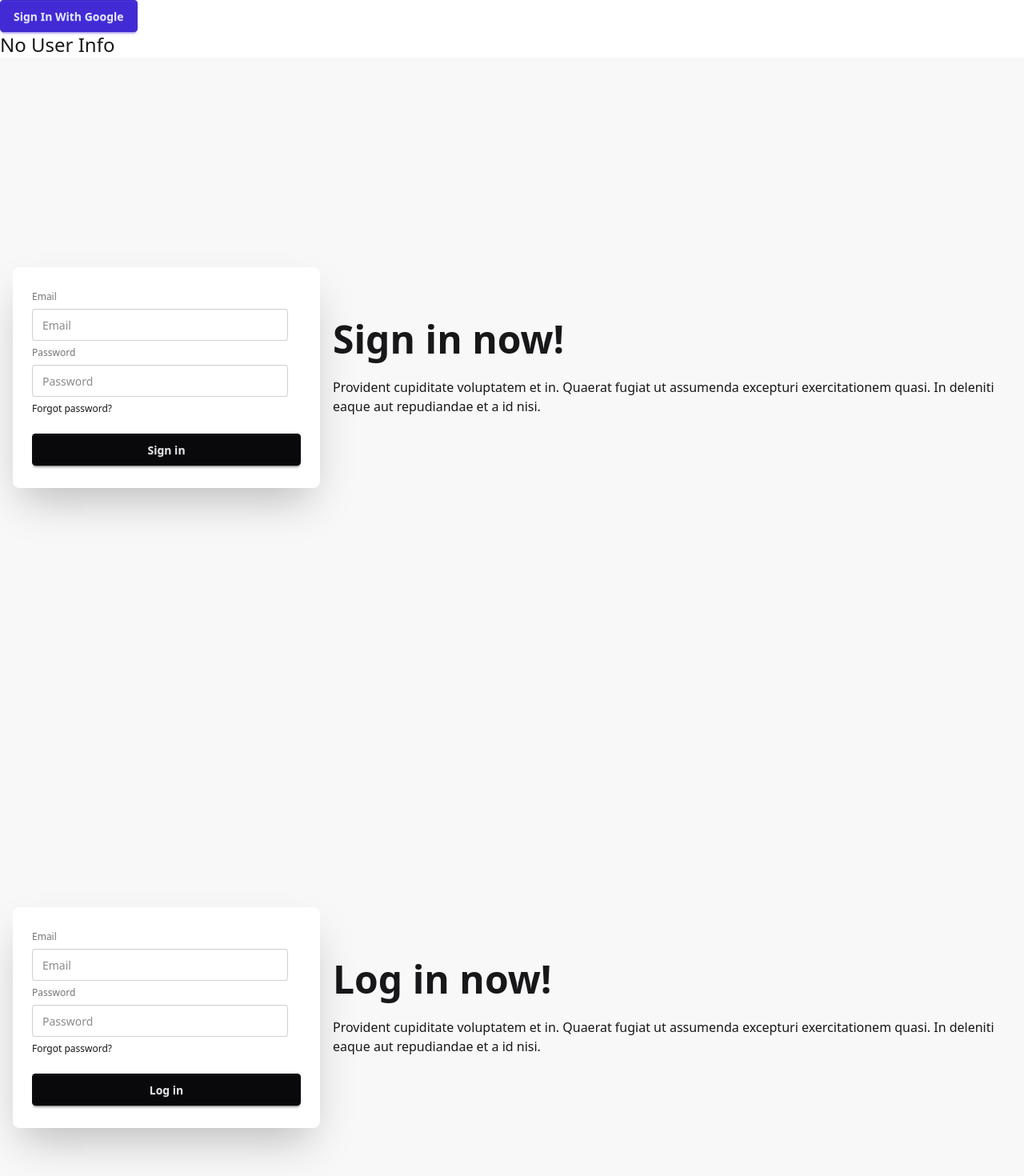
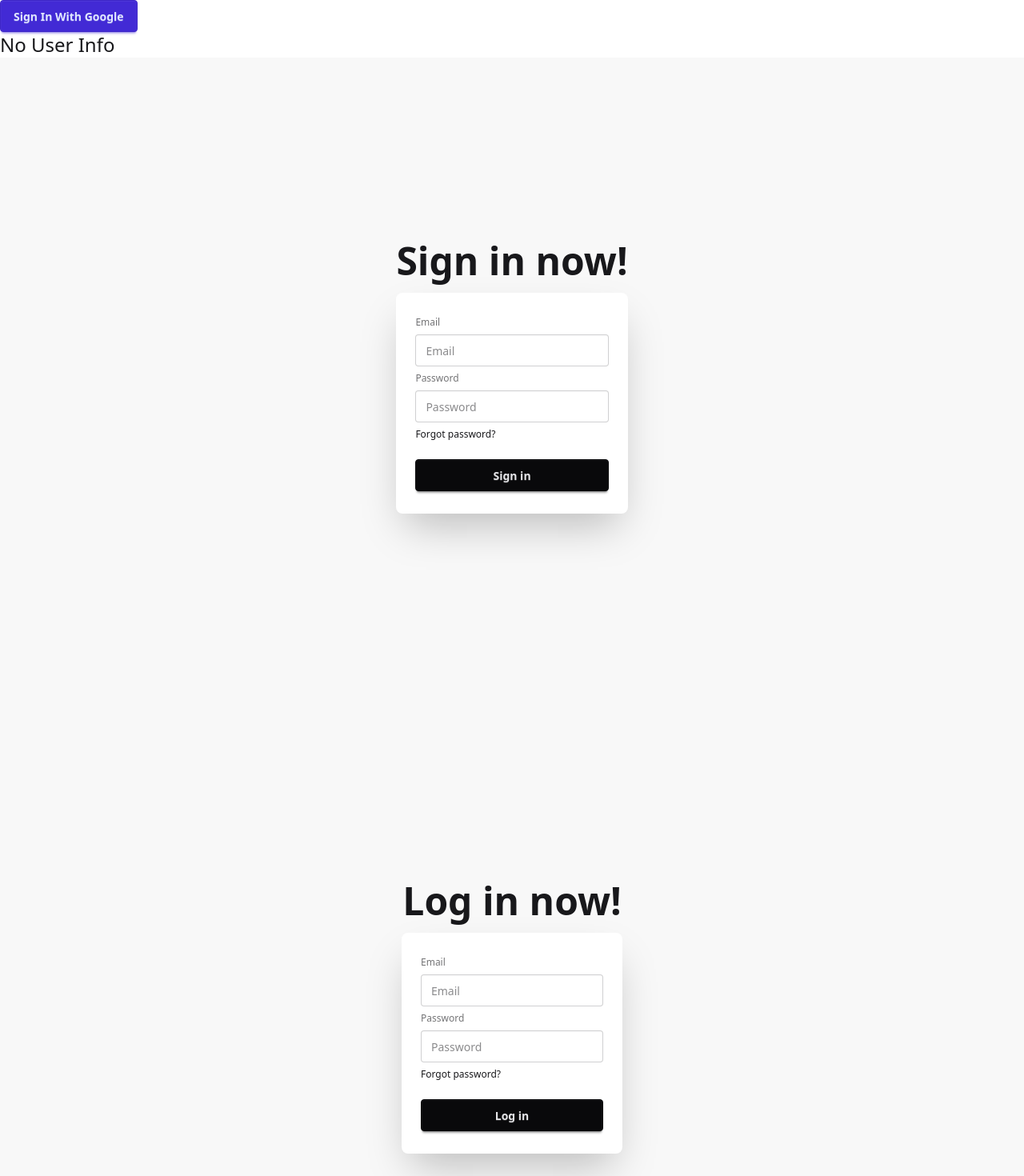
Before and after one commit to KING-ALVI/React-Authentication-Tutorial, a React (Vite) app: page / in a window 1280 px wide. Shown: the top 1470 px of the page at 80% size. Built offline with nearby package versions, Linux system fonts and the light colour scheme.

Commit message:
edited some code

```diff
--- a/src/components/Main-Section/MainSection.jsx
+++ b/src/components/Main-Section/MainSection.jsx
@@ -1,23 +1,23 @@
-import { GoogleAuthProvider, signInWithPopup, signOut } from "firebase/auth";
+import { createUserWithEmailAndPassword, GoogleAuthProvider, signInWithPopup, signOut } from "firebase/auth";
 import { auth } from "../Firebase-Authentication/FirebaseAuthentication";
 import { useState } from "react";
 
 const Main = () => {
 
-  // How to use Firebase Authentication system for Google sign in .
+  // How to use Firebase Authentication system for Google sign in or log in .
   const GoggleAuthentication = new GoogleAuthProvider();
 
   // How to show the user infomation using Firebase Authentication system .
-  const [UserInfo, setUserInfo] = useState(null);
+  const [GoogleUserInfo, setGoogleUserInfo] = useState(null);
 
-  // How to use Firebase Authentication system for Google sign in .
+  // How to use Firebase Authentication system for Google sign in or log in .
   const handelGoogleSignInAuthentication = () => {
     signInWithPopup(auth, GoggleAuthentication)
       .then(result => {
         console.log(result.user);
 
         // How to show the user infomation using Firebase Authentication system .
-        setUserInfo(result.user);
+        setGoogleUserInfo(result.user);
       })
       .catch(error => {
         console.log(error);
@@ -29,20 +29,60 @@ const Main = () => {
     signOut(auth)
       .then(() => {
         alert('Signed out successfully!');
-        setUserInfo(null);
+        setGoogleUserInfo(null);
       })
       .catch(error => {
         console.log(error);
       })
   }
 
+  // const [EmailUserInfo, setEmailUserInfo] = useState(null);
+
+  // How to show Sign in success massage .
+  const [EmailSigninSuccessMassage, setEmailSigninSuccessMassage] = useState('');
+
+  // How to show Email exist massage .
+  const [EmailSigninExistsMassage, setEmailSigninExistsMassage] = useState('');
+
+  // How to show Password confirmation massage .
+  const [PasswordConfirmationMassage, setPasswordConfirmationMassage] = useState('');
+
   // How to use Firebase Authentication system for Email sign in .
-
   const handelEmailSignInAuthentication = e => {
     e.preventDefault();
-
     const Email = e.target.Email.value;
     const Password = e.target.Password.value;
+
+    // Clear the existing state when the form button is clicked .
+    setEmailSigninSuccessMassage('');
+    setEmailSigninExistsMassage('');
+    setPasswordConfirmationMassage('');
+
+    // Conditional check of password requirements .
+    const PasswordRegExp = /(?=.*\d)(?=.*[a-z])(?=.*[A-Z]).{8,}/;
+    if (PasswordRegExp.test(Password) === false) {
+      setPasswordConfirmationMassage(
+        "Password must be at least 8 characters long and include uppercase, lowercase, and a number."
+      );
+    }
+
+    // Firebase Email sign in function .
+    createUserWithEmailAndPassword(auth, Email, Password)
+      .then(Result => {
+        const UserData = Result.user;
+        // setEmailUserInfo(UserData);
+
+        // How to show Sign in success massage .
+        setEmailSigninSuccessMassage(UserData);
+
+        console.log(Result);
+      })
+      .catch(Error => {
+        console.log(Error);
+
+        // How to show Firebase error message .
+        // EmailSigninExistsMassage(Error.message);
+      })
 
     console.log('Email : ', Email, 'Password : ', Password)
   }
@@ -52,7 +92,7 @@ const Main = () => {
     <>
       {/* Conditional Authentication Button switch */}
       {
-        UserInfo ?
+        GoogleUserInfo ?
           <>
             {/* How to use Firebase Authentication system for Google sign in . */}
             <button onClick={handelGoogleSignOutAuthentication} className="btn btn-primary">Sign Out From Google</button>
@@ -66,10 +106,10 @@ const Main = () => {
 
       {/* How to show the user infomation using Firebase Authentication system . */}
       {
-        UserInfo ?
+        GoogleUserInfo ?
           <div>
-            <img src={UserInfo.photoURL} alt="User Photo" />
-            <h3>{UserInfo.displayName}</h3>
+            <img src={GoogleUserInfo.photoURL} alt="User Photo" />
+            <h3>{GoogleUserInfo.displayName}</h3>
           </div>
           :
           <h1 className="text-2xl">No User Info</h1>
@@ -77,17 +117,13 @@ const Main = () => {
 
       {/* How to use Firebase Authentication system for Email sign in . */}
       <div className="hero bg-base-200 min-h-screen">
-        <div className="hero-content flex-col lg:flex-row-reverse">
-          <div className="text-center lg:text-left">
+        <div className="hero-content flex-col">
+          <div className="text-center">
             <h1 className="text-5xl font-bold">Sign in now!</h1>
-            <p className="py-6">
-              Provident cupiditate voluptatem et in. Quaerat fugiat ut assumenda excepturi exercitationem
-              quasi. In deleniti eaque aut repudiandae et a id nisi.
-            </p>
           </div>
           <div className="card bg-base-100 w-full max-w-sm shrink-0 shadow-2xl">
             <div className="card-body">
-              <form className="fieldset" onSubmit={handelEmailSignInAuthentication}>
+              <form className="fieldset" onSubmit={null}>
                 <label className="label">Email</label>
                 <input type="email" className="input" placeholder="Email" name="Email" />
                 <label className="label">Password</label>
@@ -97,18 +133,25 @@ const Main = () => {
               </form>
             </div>
           </div>
+
+          {/* Show sign‑in message on conditional basis . */}
+          {
+          /* if */  EmailSigninSuccessMassage ? <h1 className="text-2xl text-green-700">Sign in successfull !!</h1>
+
+      /* else if */ : PasswordConfirmationMassage ? <p className="text-red-500">{PasswordConfirmationMassage}</p>
+
+         /* else */ : EmailSigninExistsMassage && <h1 className="text-2xl text-red-500">This email already exists !!</h1>
+
+          }
+          {/* {EmailUserInfo.email} */}
         </div>
       </div>
 
-      {/* How to use Firebase Authentication system for Email sign in . */}
+      {/* How to use Firebase Authentication system for Email log in . */}
       <div className="hero bg-base-200 min-h-screen">
-        <div className="hero-content flex-col lg:flex-row-reverse">
-          <div className="text-center lg:text-left">
+        <div className="hero-content flex-col">
+          <div className="text-center">
             <h1 className="text-5xl font-bold">Log in now!</h1>
-            <p className="py-6">
-              Provident cupiditate voluptatem et in. Quaerat fugiat ut assumenda excepturi exercitationem
-              quasi. In deleniti eaque aut repudiandae et a id nisi.
-            </p>
           </div>
           <div className="card bg-base-100 w-full max-w-sm shrink-0 shadow-2xl">
             <div className="card-body">
```
